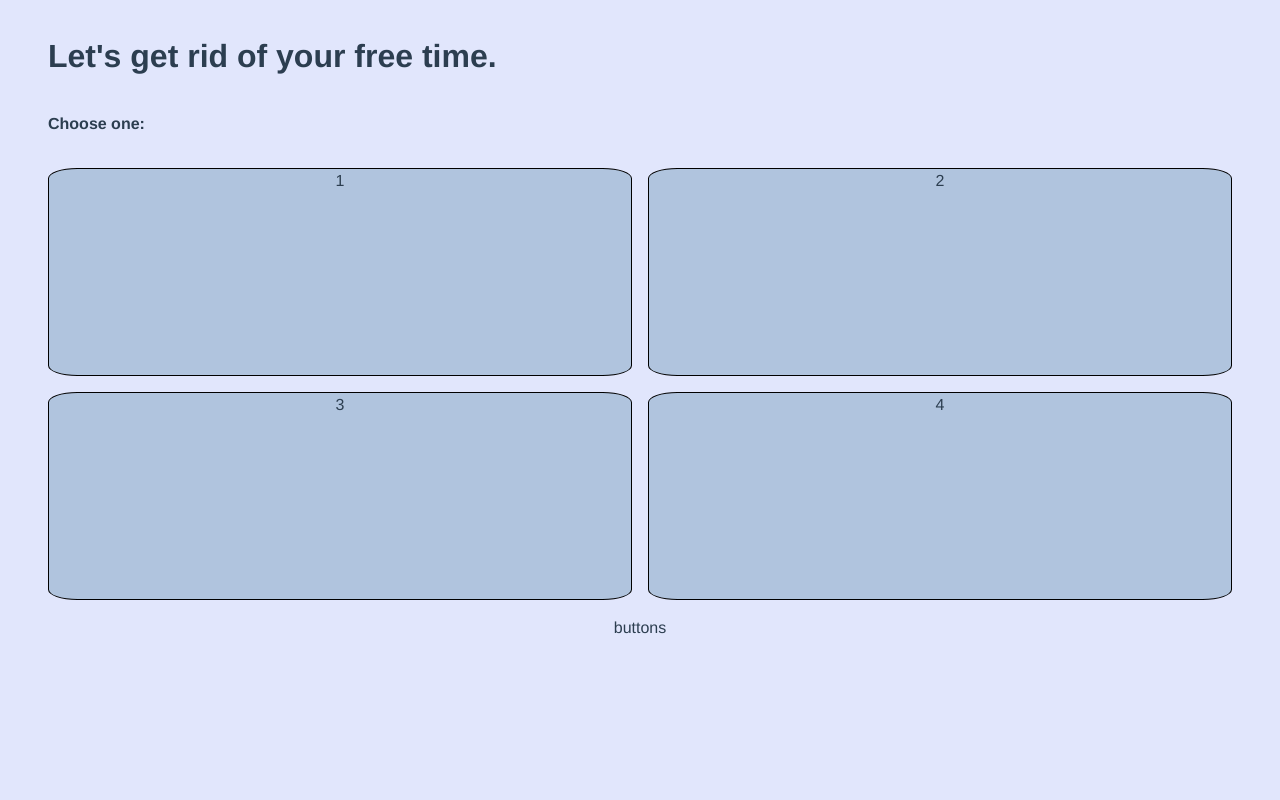
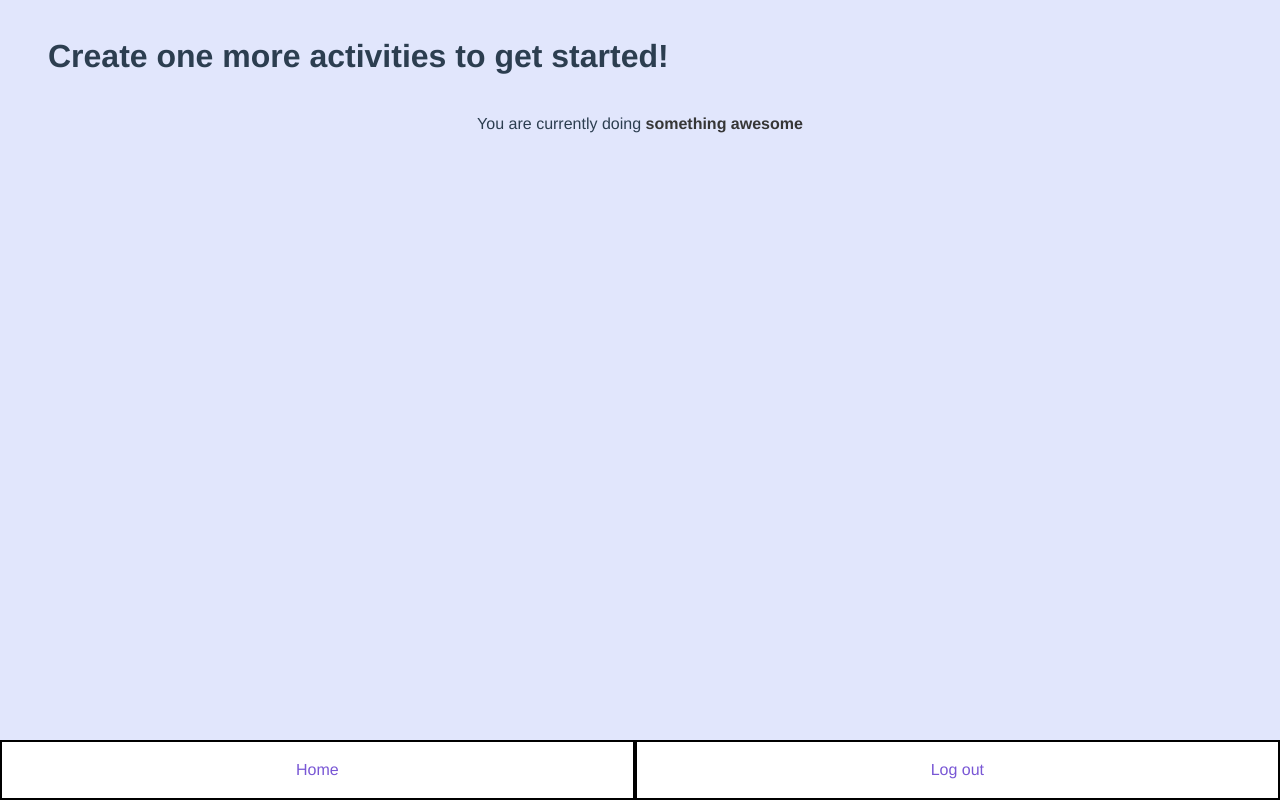
Before and after one commit to cdepauw/free-time-fixer, a Vue app in the folder web/: page /home in a window 1280 px wide. Built offline with nearby package versions, Linux system fonts and the light colour scheme.

Commit message:
Adding screens

```diff
--- a/web/src/App.vue
+++ b/web/src/App.vue
@@ -1,11 +1,5 @@
 <template>
   <div id="app">
-    <!--
-    <div id="nav">
-      <router-link to="/">Home</router-link> |
-      <router-link to="/about">About</router-link>
-    </div>
-    -->
     <router-view/>
   </div>
 </template>
@@ -25,19 +19,7 @@ body {
   -moz-osx-font-smoothing: grayscale;
   text-align: center;
   color: #2c3e50;
-}
-
-
-#nav {
-  padding: 30px;
-
-  a {
-    font-weight: bold;
-    color: #2c3e50;
-
-    &.router-link-exact-active {
-      color: #42b983;
-    }
-  }
+  display: flex;
+  flex-direction: column;
 }
 </style>
--- /dev/null
+++ b/web/src/components/ActivityChooser.vue
@@ -0,0 +1,72 @@
+<template>
+  <div class="home-container">
+    <div>
+      <h1 class="home-title">Let's find something to do.</h1>
+      <h2 class="home-subtitle">Choose one:</h2>
+    </div>
+    <div class="picker-container">
+      <div class="picker-card">1</div>
+      <div class="picker-card">2</div>
+      <div class="picker-card">3</div>
+      <div class="picker-card">4</div>
+    </div>
+    <div>buttons</div>
+  </div>
+</template>
+
+<script>
+export default {
+  name: "ActivityChooser",
+  data() {
+    return {};
+  },
+};
+</script>
+
+<style lang="scss" scoped>
+.home-container {
+  display: flex;
+  align-items: left;
+  justify-content: flex-start;
+  flex-direction: column;
+  width: 100%;
+  height: 100%;
+  background-color: #e1e6fc;
+  padding-left: 3em;
+  padding-right: 3em;
+}
+
+.home-title {
+  font-size: 2em;
+  padding-top: 1em;
+  padding-bottom: 1em;
+  font-weight: bold;
+  text-align: left;
+}
+
+.home-subtitle {
+  font-size: 1em;
+  font-weight: bold;
+
+  text-align: left;
+}
+
+.picker-container {
+  display: grid;
+  grid-template: repeat(2, 1fr) / repeat(2, 1fr);
+  row-gap: 1em;
+  column-gap: 1em;
+  padding: 2em 0 1em 0;
+  height: 60%;
+  width: 100%;
+}
+
+.picker-card {
+  display: flex;
+  flex-direction: column;
+  justify-content: center;
+  background-color: lightsteelblue;
+  border: 1px solid black;
+  border-radius: 5%;
+}
+</style>
--- /dev/null
+++ b/web/src/components/ActivitySetup.vue
@@ -0,0 +1,48 @@
+<template>
+  <div class="home-container">
+    <div>
+      <h1 class="home-title">Create one more activities to get started!</h1>
+    </div>
+    <div class="activity-creation-form">Form input stuff</div>
+  </div>
+</template>
+
+<script>
+export default {
+  name: "ActivitySetup",
+  data() {
+    return {};
+  },
+};
+</script>
+
+<style lang="scss" scoped>
+.home-container {
+  display: flex;
+  align-items: left;
+  justify-content: flex-start;
+  flex-direction: column;
+  width: 100%;
+  height: 100%;
+  background-color: #e1e6fc;
+  padding-left: 3em;
+  padding-right: 3em;
+}
+
+.home-title {
+  font-size: 2em;
+  padding-top: 1em;
+  padding-bottom: 1em;
+  font-weight: bold;
+  text-align: left;
+}
+
+.activity-creation-form {
+    background-color: white;
+    height: 60%;
+    display:flex;
+    flex-direction: column;
+    justify-content: center;
+    border-radius: 2%;
+}
+</style>
--- /dev/null
+++ b/web/src/components/Nav.vue
@@ -0,0 +1,33 @@
+<template>
+  <div class="nav-container">
+    <router-link class="nav-item" to="/home">Home</router-link>
+    <router-link class="nav-item" to="/">Log out</router-link>
+  </div>
+</template>
+
+<script>
+export default {
+  name: "Nav",
+  data() {
+    return {};
+  },
+};
+</script>
+
+<style lang="scss" scoped>
+.nav-container {
+  background-color: white;
+  overflow: hidden;
+//   position: fixed;
+//   bottom: 0;
+  width: 100%;
+  display: flex;
+  flex-direction: row;
+}
+
+.nav-item {
+  padding: 1em;
+  border: 2px solid black;
+  flex-grow: 1;
+}
+</style>
--- /dev/null
+++ b/web/src/components/OngoingActivity.vue
@@ -0,0 +1,48 @@
+<template>
+  <div class="home-container">
+    <div>
+      <h1 class="home-title">Create one more activities to get started!</h1>
+    </div>
+    <div class="ongoing-activity">You are currently doing <strong>something awesome</strong></div>
+  </div>
+</template>
+
+<script>
+export default {
+  name: "OngoingActivity",
+  data() {
+    return {};
+  },
+};
+</script>
+
+<style lang="scss" scoped>
+.home-container {
+  display: flex;
+  align-items: left;
+  justify-content: flex-start;
+  flex-direction: column;
+  width: 100%;
+  height: 100%;
+  background-color: #e1e6fc;
+  padding-left: 3em;
+  padding-right: 3em;
+}
+
+.home-title {
+  font-size: 2em;
+  padding-top: 1em;
+  padding-bottom: 1em;
+  font-weight: bold;
+  text-align: left;
+}
+
+.activity-creation-form {
+    background-color: white;
+    height: 60%;
+    display:flex;
+    flex-direction: column;
+    justify-content: center;
+    border-radius: 2%;
+}
+</style>
--- a/web/src/views/Home.vue
+++ b/web/src/views/Home.vue
@@ -1,30 +1,38 @@
 <template>
-  <div class="home-container">
-    <div>
-      <h1 class="home-title">Let's get rid of your free time.</h1>
-      <h2 class="home-subtitle">Choose one:</h2>
+  <div class="main-container">
+    <div class="main-content">
+      <ActivityChooser v-if="State == 1" />
+      <ActivitySetup v-else-if="State == 0" />
+      <OngoingActivity v-else-if="State == 2" />
     </div>
-    <div class="picker-container">
-      <div class="picker-card">1</div>
-      <div class="picker-card">2</div>
-      <div class="picker-card">3</div>
-      <div class="picker-card">4</div>
-    </div>
-    <div>buttons</div>
+    <Nav />
   </div>
 </template>
 
 <script>
+import Nav from "../components/Nav";
+import ActivityChooser from "../components/ActivityChooser";
+import ActivitySetup from "../components/ActivitySetup";
+import OngoingActivity from "../components/OngoingActivity";
+
 export default {
   name: "Home",
+  components: {
+    Nav,
+    ActivityChooser,
+    ActivitySetup,
+    OngoingActivity,
+  },
   data() {
-    return {};
+    return {
+      State: 2, // 0 = set-up, 1 = pick activity, 2 = ongoing activity
+    };
   },
 };
 </script>
 
 <style lang="scss" scoped>
-.home-container {
+.main-container {
   display: flex;
   align-items: left;
   justify-content: flex-start;
@@ -32,38 +40,9 @@ export default {
   width: 100%;
   height: 100%;
   background-color: #e1e6fc;
-  padding-left: 3em;
-  padding-right: 3em;
 }
 
-.home-title {
-  font-size: 2em;
-  padding-top: 1em;
-  padding-bottom: 1em;
-  font-weight: bold;
-  text-align: left;
-}
-
-.home-subtitle {
-  font-size: 1em;
-  font-weight: bold;
-
-  text-align: left;
-}
-
-.picker-container {
-  display: grid;
-  grid-template: repeat(2, 1fr) / repeat(2, 1fr);
-  row-gap: 1em;
-  column-gap: 1em;
-  padding: 2em 0 1em 0;
-  height: 60%;
-  width: 100%;
-}
-
-.picker-card {
-  background-color: lightsteelblue;
-  border: 1px solid black;
-  border-radius: 5%;
+.main-content {
+  flex-grow: 1;
 }
 </style>
```
Also changed, not shown: web/src/components/HelloWorld.vue (deleted, +0 -60 lines).
